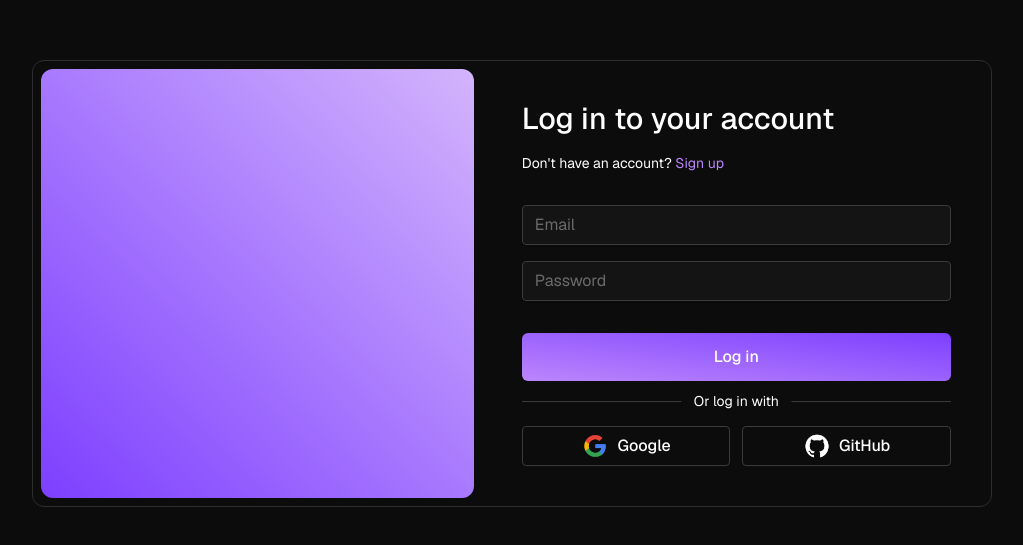
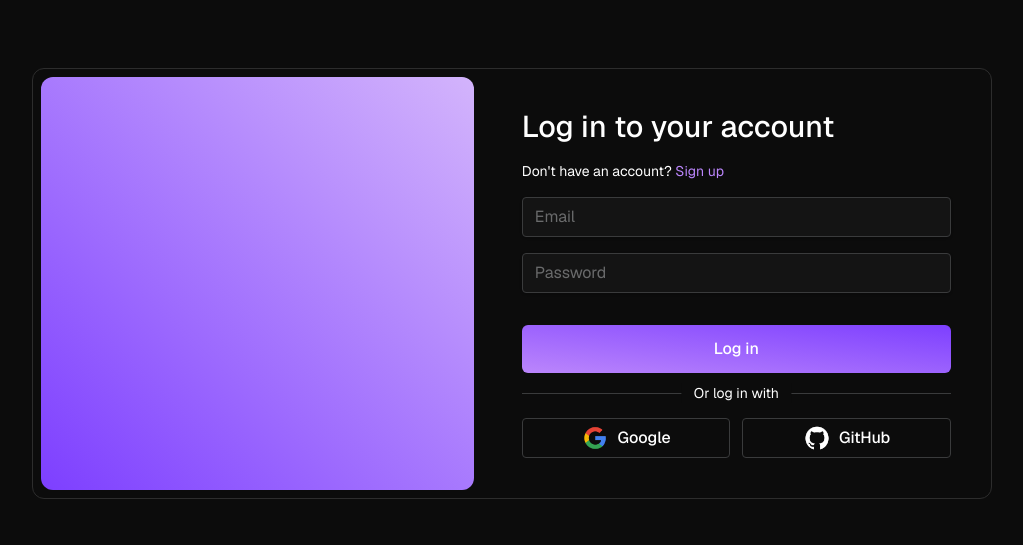
Before and after one commit to krishabbashyal/Apptive, a Next.js app in the folder client/: page /login in a window 1280 px wide. Shown: the part 117-662 px from the top of the page, without its empty margins (128-1151 px from the left). Built offline with nearby package versions, Linux system fonts and the light colour scheme.

Commit message:
removed some random margin

```diff
--- a/client/src/components/AuthForms/Login.tsx
+++ b/client/src/components/AuthForms/Login.tsx
@@ -51,7 +51,7 @@ const LoginForm = () => {
 
 
             </div>
-            <div className="mt-4 flex flex-col gap-y-4">
+            <div className="flex flex-col gap-y-4">
               <div>
                 {/* Email Input */}
                 <input
```
